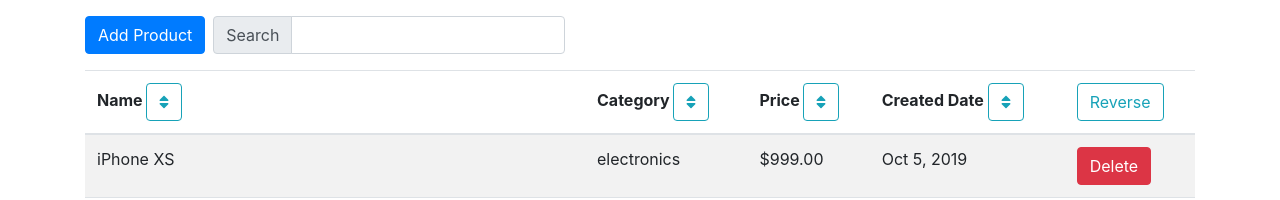
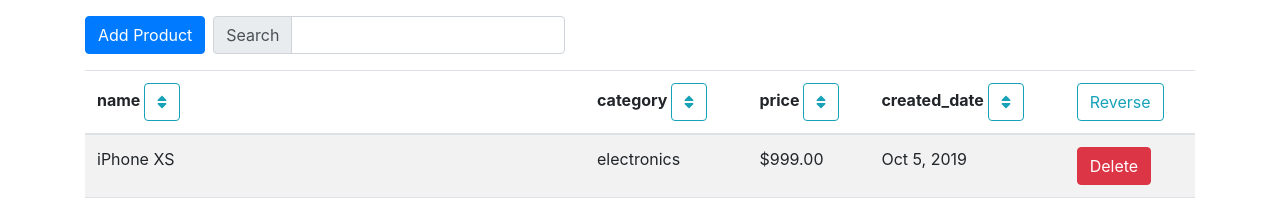
Before and after one commit to DewofyourYouth/products-list-app, a React (Create React App) app: page / in a window 1280 px wide. Shown: the top 200 px of the page. Built offline with nearby package versions, Linux system fonts and the light colour scheme.

Commit message:
columns config

```diff
--- a/src/components/ProductsTable.js
+++ b/src/components/ProductsTable.js
@@ -11,7 +11,70 @@ import { ProductItemRow } from './ProductItemRow';
 class ProductsTable extends Component {
   constructor(props) {
     super(props);
-    this.state = { productsList: [...this.props.products], term: '' };
+    this.state = {
+      productsList: [...this.props.products],
+      term: '',
+      columnsConfig: [
+        {
+          name: 'name',
+          sortConfig: () => {
+            this.setState({
+              productsList: this.props.products.sort((a, b) => {
+                let nameA = a.name.toLowerCase();
+                let nameB = b.name.toLowerCase();
+                if (nameA < nameB) {
+                  return -1;
+                }
+                if (nameA > nameB) {
+                  return 1;
+                }
+                return 0;
+              })
+            });
+          }
+        },
+        {
+          name: 'category',
+          sortConfig: () => {
+            this.setState({
+              productsList: this.props.products.sort((a, b) => {
+                let catA = a.category.toLowerCase();
+                let catB = b.category.toLowerCase();
+                if (catA < catB) {
+                  return -1;
+                }
+                if (catA > catB) {
+                  return 1;
+                }
+                return 0;
+              })
+            });
+          }
+        },
+        {
+          name: 'price',
+          sortConfig: () => {
+            this.setState({
+              productsList: this.props.products.sort(
+                (a, b) => a.price - b.price
+              )
+            });
+          }
+        },
+        {
+          name: 'created_date',
+          sortConfig: () => {
+            this.setState({
+              productsList: this.props.products.sort(
+                (a, b) =>
+                  new Date(a.created_date).getTime() -
+                  new Date(b.created_date).getTime()
+              )
+            });
+          }
+        }
+      ]
+    };
   }
 
   sortConfig = row => {
@@ -130,42 +193,17 @@ class ProductsTable extends Component {
         <table className="table table-striped">
           <thead>
             <tr>
+              {this.state.columnsConfig.map(col => (
                 <th>
-                Name {'  '}
+                  {col.name}{' '}
                   <button
                     className="btn btn-outline-info"
-                  onClick={() => this.sortConfig('product-name')}
+                    onClick={() => col.sortConfig()}
                   >
                     <FontAwesomeIcon icon={faSort} />
                   </button>
                 </th>
-              <th>
-                Category {'  '}
-                <button
-                  className="btn btn-outline-info"
-                  onClick={() => this.sortConfig('category')}
-                >
-                  <FontAwesomeIcon icon={faSort} />
-                </button>
-              </th>
-              <th>
-                Price {'  '}
-                <button
-                  className="btn btn-outline-info"
-                  onClick={() => this.sortConfig('price')}
-                >
-                  <FontAwesomeIcon icon={faSort} />
-                </button>
-              </th>
-              <th>
-                Created Date {'  '}
-                <button
-                  className="btn btn-outline-info"
-                  onClick={() => this.sortConfig('date')}
-                >
-                  <FontAwesomeIcon icon={faSort} />
-                </button>
-              </th>
+              ))}
               <th>
                 <button
                   className="btn btn-outline-info"
```
Lines whose indentation alone changed are shown as unchanged.
